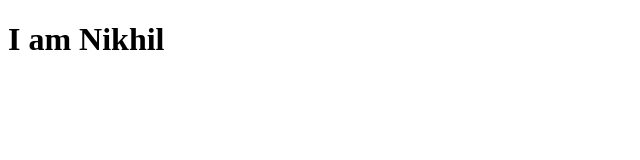
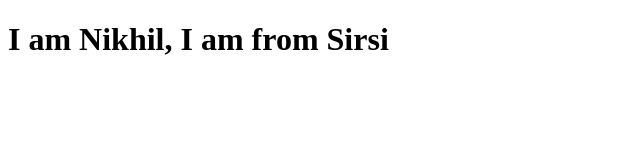
Before and after one commit to scinik-09/Web-Development, a plain HTML site: page site/index.html in a window 1280 px wide. Shown: the whole page, without its empty margins (0-640 px from the left). Drawn offline with Linux system fonts and the light colour scheme.

Commit message:
Small addition to our page content

```diff
--- a/site/index.html
+++ b/site/index.html
@@ -4,6 +4,6 @@
 	<title>Hello World!</title>
 </head>
 <body>
-<h1>I am Nikhil</h1>
+<h1>I am Nikhil, I am from Sirsi</h1>
 </body>
 </html>
```
